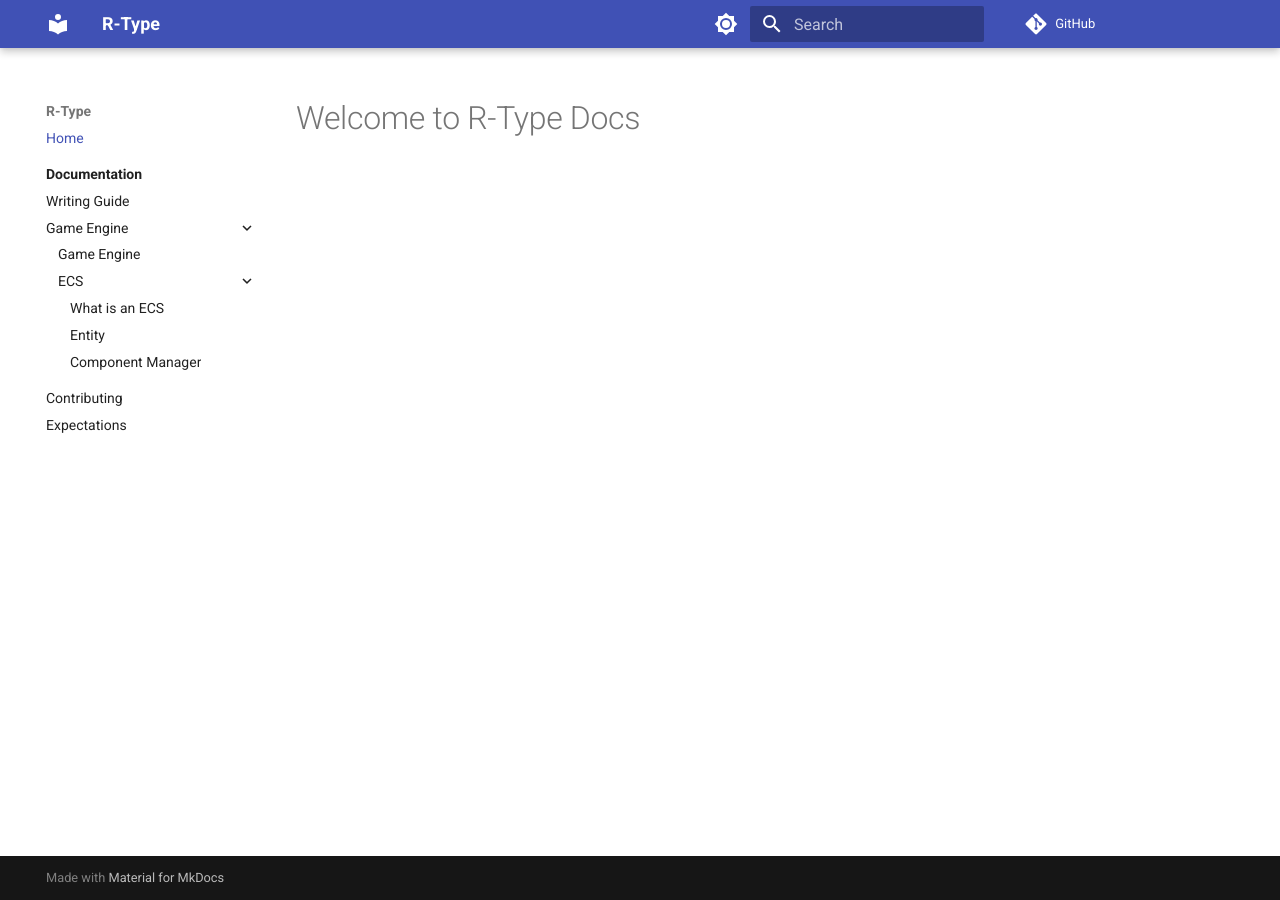
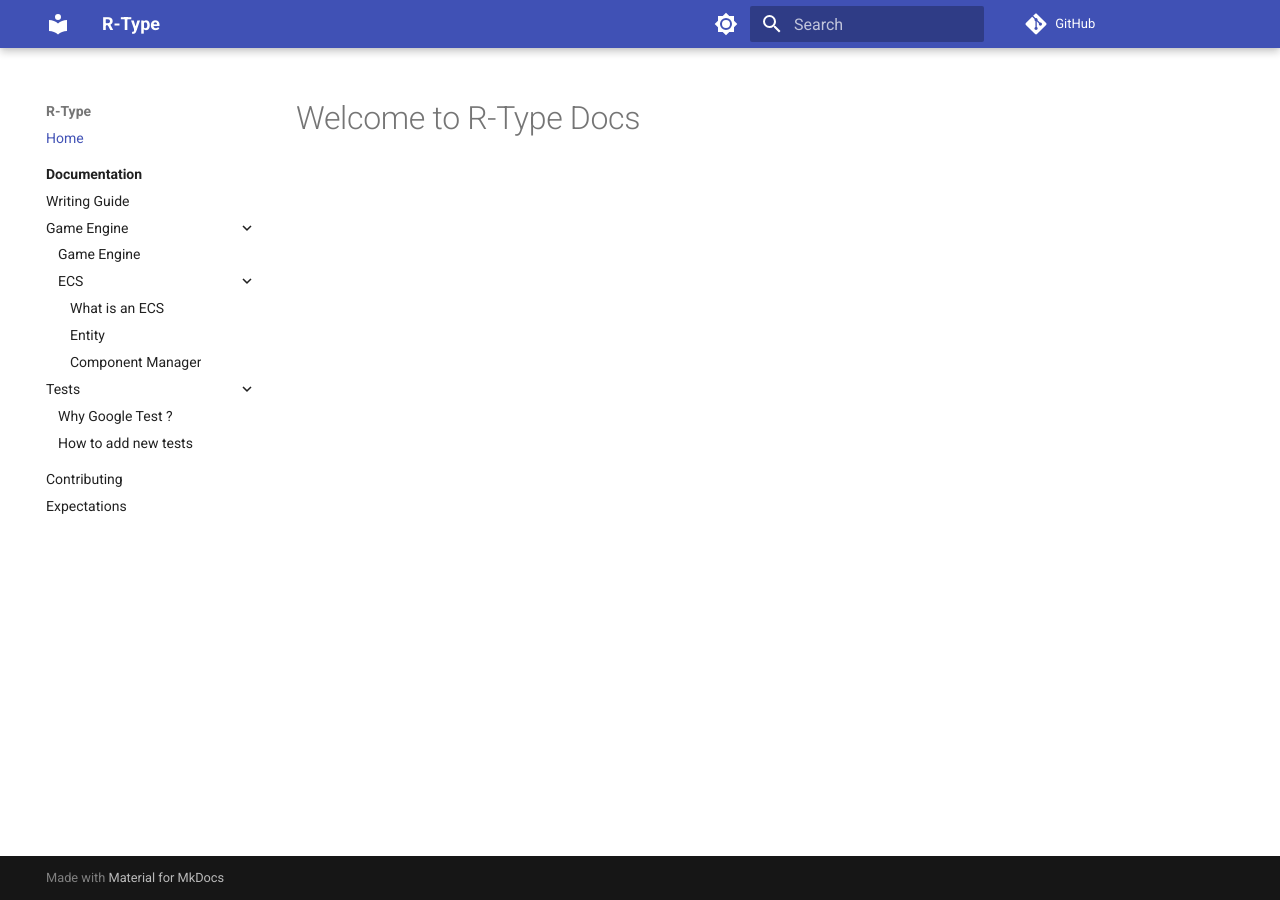
Before and after one commit to eliestroun14/R-Type, an MkDocs documentation site: the page built from docs/index.md, in a window 1280 px wide. Built offline with MkDocs 1.6.1 and Material for MkDocs 9.7.7, drawn with Linux system fonts in a browser that asks for light colours; comment, search, counter and statistics services are not loaded.

Commit message:
feat(PoC/GameEngine): update nav for doc in mkdocs.yml

```diff
--- a/mkdocs.yml
+++ b/mkdocs.yml
@@ -95,6 +95,9 @@ nav:
         - What is an ECS: Documentation/ECS/ecs.md
         - Entity: Documentation/ECS/entity.md
         - Component Manager: Documentation/ECS/component-manager.md
+    - Tests:
+      - Why Google Test ?: Documentation/Test/justification.md
+      - How to add new tests: Documentation/Test/tutorial.md
 
   - Contributing: contributing.md
   - Expectations: Expectations/expectations.md
```
